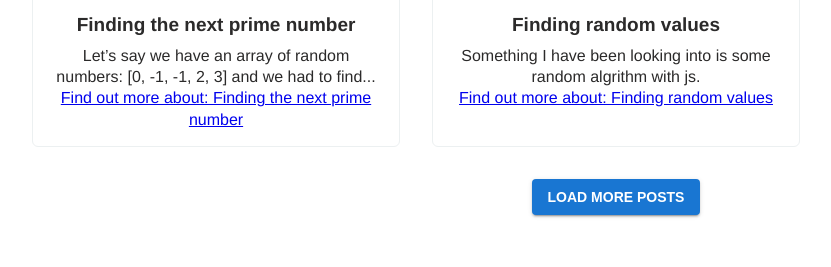
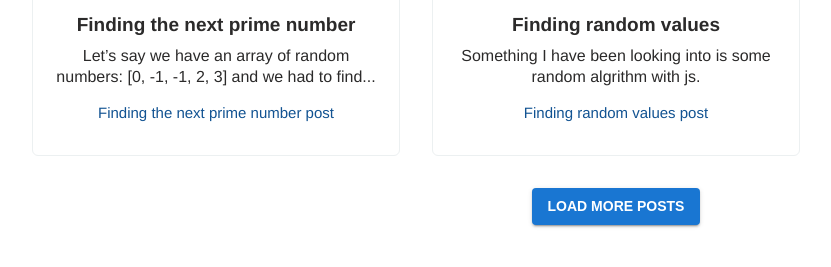
Before and after one commit to leachjustin18/functionalityandreason, a Jekyll site: the page built from index.html, in a window 1280 px wide, cut to the strip 487-754 px from the top of the page. Shown: the whole strip, without its empty margins (24-855 px from the left). Built offline with Jekyll 4.4.1, drawn with Linux system fonts in a browser that asks for light colours; some web fonts are replaced; the list of posts is cut into pages by our own code.

Commit message:
Add style for articleBody link

```diff
--- a/_layouts/home.html
+++ b/_layouts/home.html
@@ -29,8 +29,8 @@ times:paginator.per_page %} {% assign currentPage = paginator.page %} {% else %}
 
       <div>{{ post.excerpt | strip_html | truncate: 85 }}</div>
 
-      <a href="{{ post.url }}"
-        >Find out more about: {{ post.title | lower_case }}</a
+      <a href="{{ post.url }}" class="home__articleBodyLink"
+        >{{ post.title }} post</a
       >
     </div>
   </article>
@@ -40,9 +40,9 @@ times:paginator.per_page %} {% assign currentPage = paginator.page %} {% else %}
 {% assign postCount = site.posts | size %} {% assign postsCovered =
 site.paginate | plus:offset %} {% if postsCovered < postCount %}
 <div class="home__loadMoreButtonWrapper">
-<button id="loadMorePosts" class="btn btn--primary" type="button" ripple>
-  Load more posts
-</button>
+  <button id="loadMorePosts" class="btn btn--primary" type="button" ripple>
+    Load more posts
+  </button>
 </div>
 {% endif %}
 
--- a/_sass/home.scss
+++ b/_sass/home.scss
@@ -10,7 +10,7 @@
   }
 
   &__article {
-    border: pxToRem(1) solid #ECF0F1;
+    border: pxToRem(1) solid #ecf0f1;
     border-radius: 0 0 pxToRem(6) pxToRem(6);
     text-align: center;
     transition: box-shadow 0.36s ease-in;
@@ -29,6 +29,16 @@
       margin: 0;
       padding-bottom: pxToRem(8);
     }
+
+    &Link {
+      color: #125392;
+      display: inline-block;
+      font-size: pxToRem(15);
+      margin: pxToRem(16) 0;
+      text-decoration: none;
+
+      @extend %hoverLink;
+    }
   }
 
   //TODO: Style later
```
